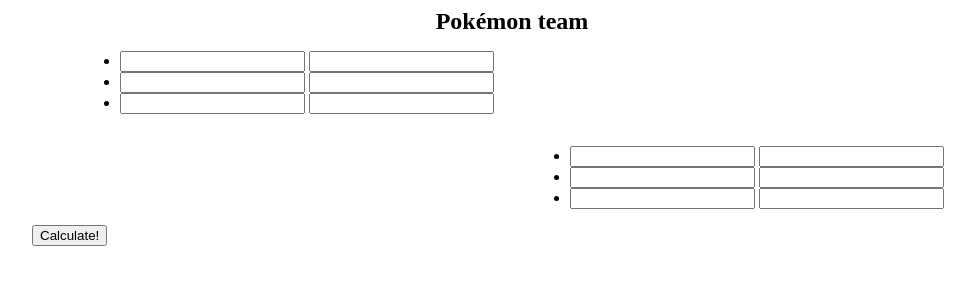
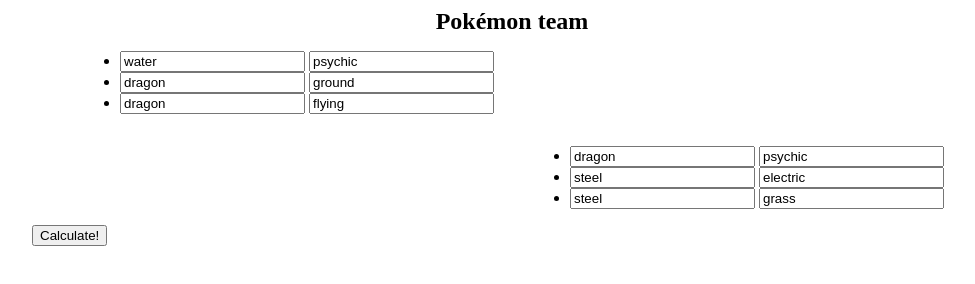
Before and after one commit to agarie/typeCalc, a plain HTML site: page test.html in a window 1280 px wide. Shown: the whole page, without its empty margins (128-1103 px from the left). Drawn offline with Linux system fonts and the light colour scheme.

Commit message:
Updated UI and README"

```diff
--- a/test.html
+++ b/test.html
@@ -13,36 +13,36 @@
 			<ul class="column left">
 
 				<li class="pokemon derp">
-					<label for="type-1"></label><input type="text" name="type-1" value="" id="type-1" />
-					<label for="type-2"></label><input type="text" name="type-2" value="" id="type-2" />
+					<label for="type-1"></label><input type="text" name="type-1" value="water" id="type-1" />
+					<label for="type-2"></label><input type="text" name="type-2" value="psychic" id="type-2" />
 				</li>
 
 				<li class="pokemon">
-					<label for="type-1"></label><input type="text" name="type-1" value="" id="type-1" />
-					<label for="type-2"></label><input type="text" name="type-2" value="" id="type-2" />
+					<label for="type-1"></label><input type="text" name="type-1" value="dragon" id="type-1" />
+					<label for="type-2"></label><input type="text" name="type-2" value="ground" id="type-2" />
 				</li>
 
 				<li class="pokemon">
-					<label for="type-1"></label><input type="text" name="type-1" value="" id="type-1" />
-					<label for="type-2"></label><input type="text" name="type-2" value="" id="type-2" />
+					<label for="type-1"></label><input type="text" name="type-1" value="dragon" id="type-1" />
+					<label for="type-2"></label><input type="text" name="type-2" value="flying" id="type-2" />
 				</li>
 
 			</ul>
 			<ul class="column right">
 
 				<li class="pokemon">
-					<label for="type-1"></label><input type="text" name="type-1" value="" id="type-1" />
-					<label for="type-2"></label><input type="text" name="type-2" value="" id="type-2" />
+					<label for="type-1"></label><input type="text" name="type-1" value="dragon" id="type-1" />
+					<label for="type-2"></label><input type="text" name="type-2" value="psychic" id="type-2" />
 				</li>
 
 				<li class="pokemon">
-					<label for="type-1"></label><input type="text" name="type-1" value="" id="type-1" />
-					<label for="type-2"></label><input type="text" name="type-2" value="" id="type-2" />
+					<label for="type-1"></label><input type="text" name="type-1" value="steel" id="type-1" />
+					<label for="type-2"></label><input type="text" name="type-2" value="electric" id="type-2" />
 				</li>
 
 				<li class="pokemon">
-					<label for="type-1"></label><input type="text" name="type-1" value="" id="type-1" />
-					<label for="type-2"></label><input type="text" name="type-2" value="" id="type-2" />
+					<label for="type-1"></label><input type="text" name="type-1" value="steel" id="type-1" />
+					<label for="type-2"></label><input type="text" name="type-2" value="grass" id="type-2" />
 				</li>
 
 			</ul>
```
Also changed, not shown: 1 other file.
